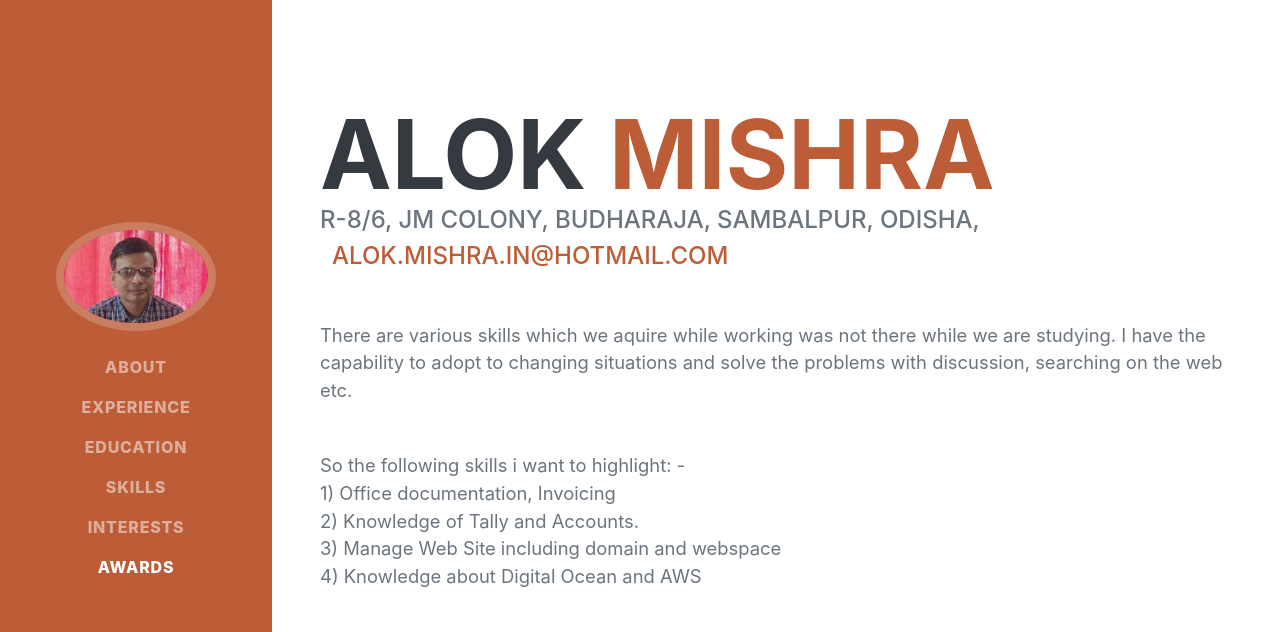
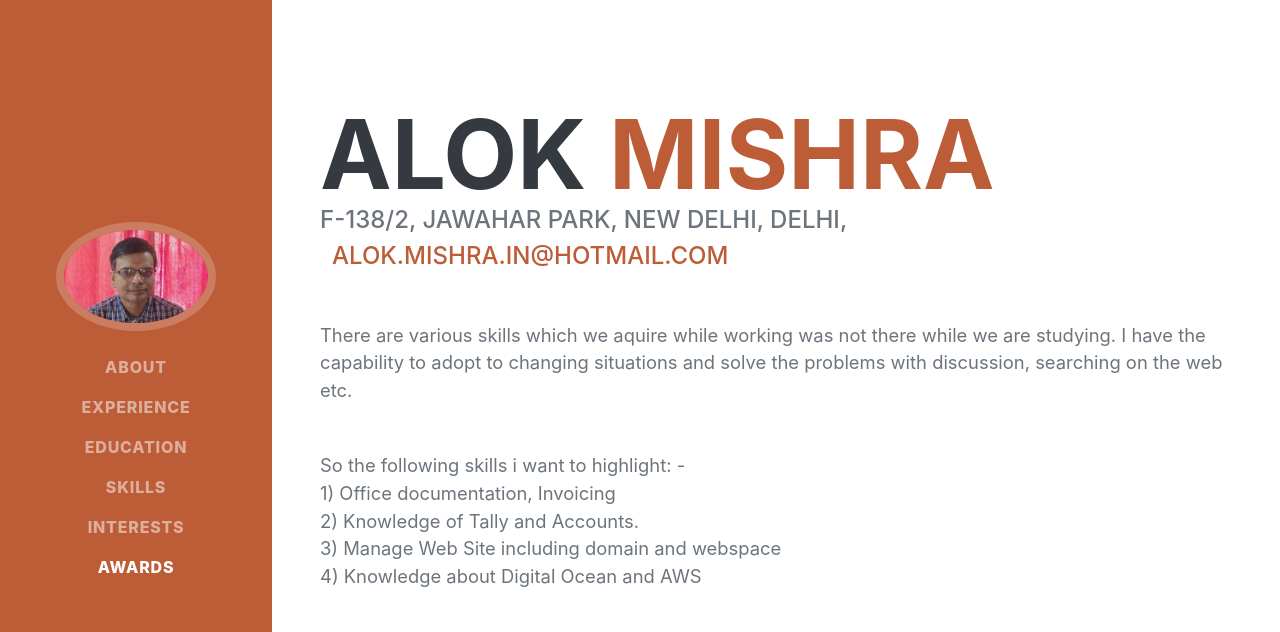
Before and after one commit to aloksbp/bio, a plain HTML site: page index.html in a window 1280 px wide. Shown: the top 632 px of the page. Drawn offline with nearby package versions, Linux system fonts and the light colour scheme.

Commit message:
delhi address

```diff
--- a/index.html
+++ b/index.html
@@ -44,7 +44,7 @@
                         <span class="text-primary">Mishra</span>
                     </h1>
                     <div class="subheading mb-5">
-                        R-8/6, JM Colony, Budharaja, Sambalpur, Odisha,
+                        F-138/2, Jawahar Park, New Delhi, Delhi,
                         <a href="mailto:alok.mishra.in@hotmail.com" class="col-md-10">alok.mishra.in@hotmail.com</a>
                     </div>
                     <p class="lead mb-5">There are various skills which we aquire while working was not there while we are studying. I have the capability to adopt to changing situations and solve the problems with discussion, searching on the web etc.</p>
```
